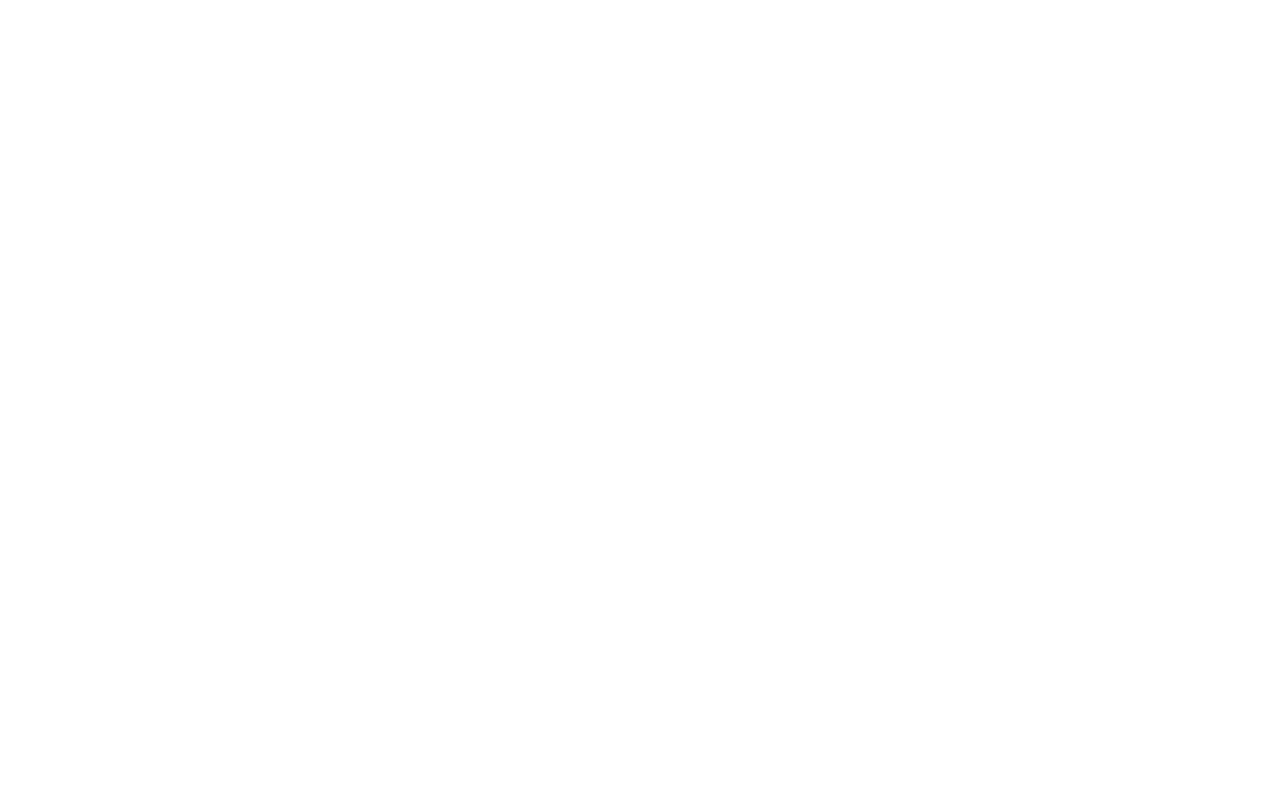
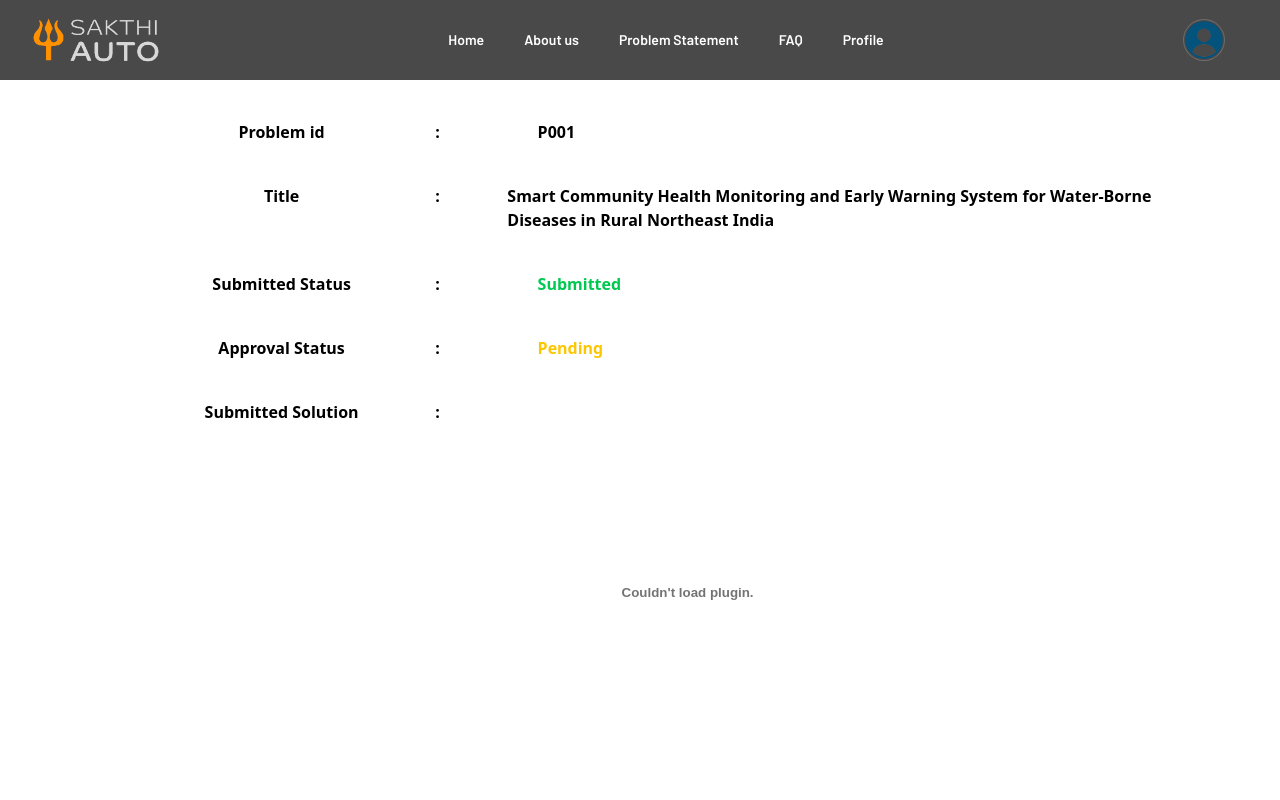
Before and after one commit to damodara2006/Project_SFS, a React (Vite) app in the folder frontend/: page /student/submitions in a window 1280 px wide. Before the commit this address had no page. Shown: the top 800 px of the page. Built offline with nearby package versions, Linux system fonts and the light colour scheme.

Commit message:
feat: add Student submissions page with layout and sample PDF integration

```diff
--- a/frontend/src/App.jsx
+++ b/frontend/src/App.jsx
@@ -4,7 +4,7 @@ import Register from "./components/Register"
 import Home from "./pages/Home"
 import SdDashboard from './pages/student/SdDashboard';
 import Upload from './pages/student/Upload';
-
+import Student_submitions from "./pages/student/Student_submitions";
 function App() {
 
   return (
@@ -15,6 +15,8 @@ function App() {
         <Route path="/register" element={<Register />}/>
         <Route path="/student" element={<SdDashboard />} />
         <Route path="/student/upload" element={<Upload />} />
+        <Route path="/student/submitions" element={<Student_submitions />} />
+
       </Routes>
     </BrowserRouter>
 
--- a/frontend/src/pages/student/Student_submitions.jsx
+++ b/frontend/src/pages/student/Student_submitions.jsx
@@ -1,8 +1,29 @@
 import React from 'react'
-
+import Header from '../../components/Header'
+import Footer from '../../components/Footer'
+import Samplepdf from "../../assets/sample.pdf"
 function Student_submitions() {
   return (
-    <div>
+      <div className=' min-h-screen flex flex-col font-semibold '>
+          <Header />
+              <div className='flex-grow flex items-center w-full justify-center'>
+          <div className='flex items-center w-full justify-center'>
+              <div className='mt-30 w-[80%] flex flex-col gap-10 mb-40'>
+                  <span className='flex w-full '><label htmlFor="id" className='min-w-[30%] text-center'>Problem id</label> <p className='w-[10%]'>:</p>
+                      <p id='id'>P001</p></span>
+                  <span className='flex w-full '><label htmlFor="id" className='min-w-[30%] text-center'>Title</label> <p className='w-[10%] '>:</p>
+                      <p id='id'>Smart Community Health Monitoring and Early Warning System for Water-Borne Diseases in Rural Northeast India</p></span>
+                  <span className='flex w-full '><label htmlFor="id" className='min-w-[30%] text-center'>Submitted Status</label><p className='w-[10%]'>:</p>
+                      <p className='text-green-500 font-bold'>Submitted</p></span>
+
+                  <span className='flex w-full '><label htmlFor="id" className='min-w-[30%] text-center'>Approval Status</label><p className='w-[10%]'>:</p>
+                      <p id='id' className='text-yellow-400 font-bold'>Pending</p></span>
+                  <span className='flex w-full  min-h-96'><label htmlFor="id" className='min-w-[30%] text-center'>Submitted Solution</label><p className='w-[10%]'>:</p>
+                      <object data={Samplepdf} type="" ></object></span>
+                  </div>
+              </div>
+          </div>
+        <Footer/>
     </div>
   )
 }
```
Also changed, not shown: 1 other file (tests, documents, lock files or other folders).
